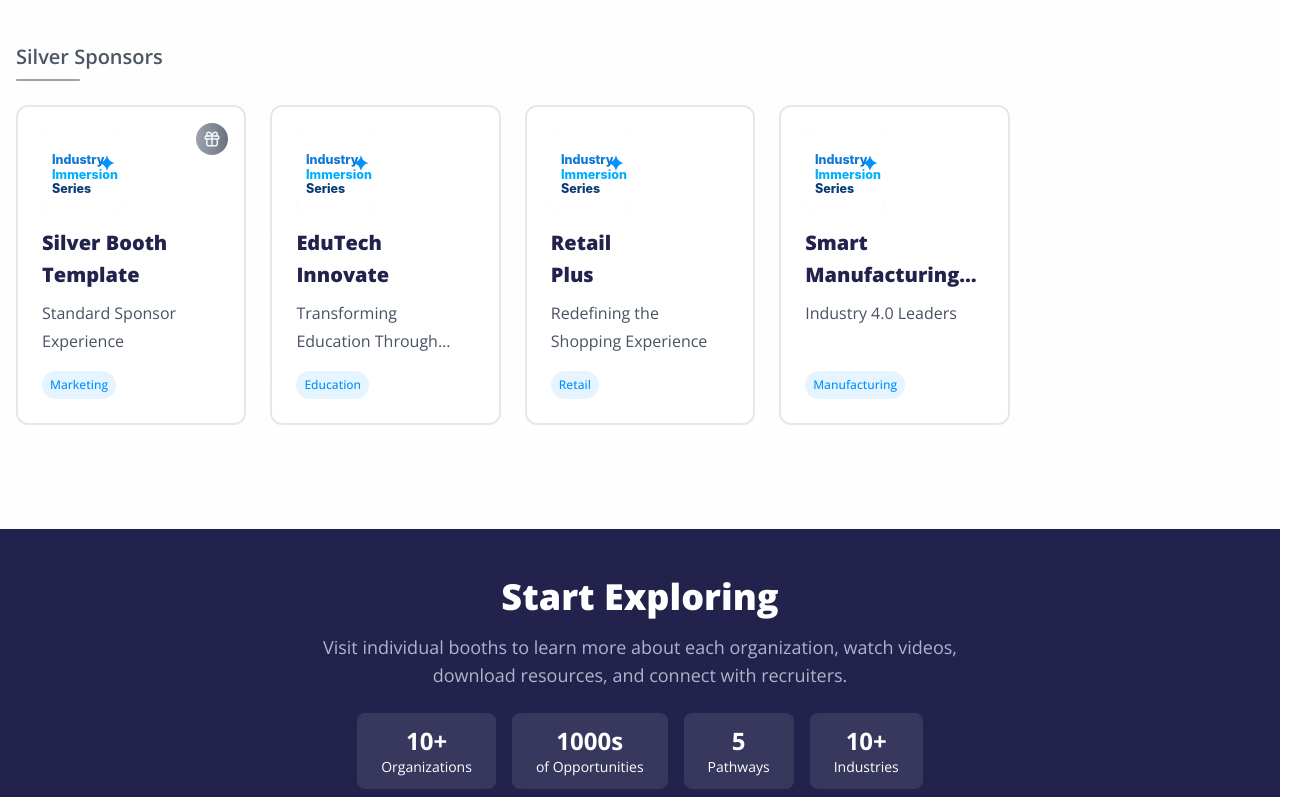
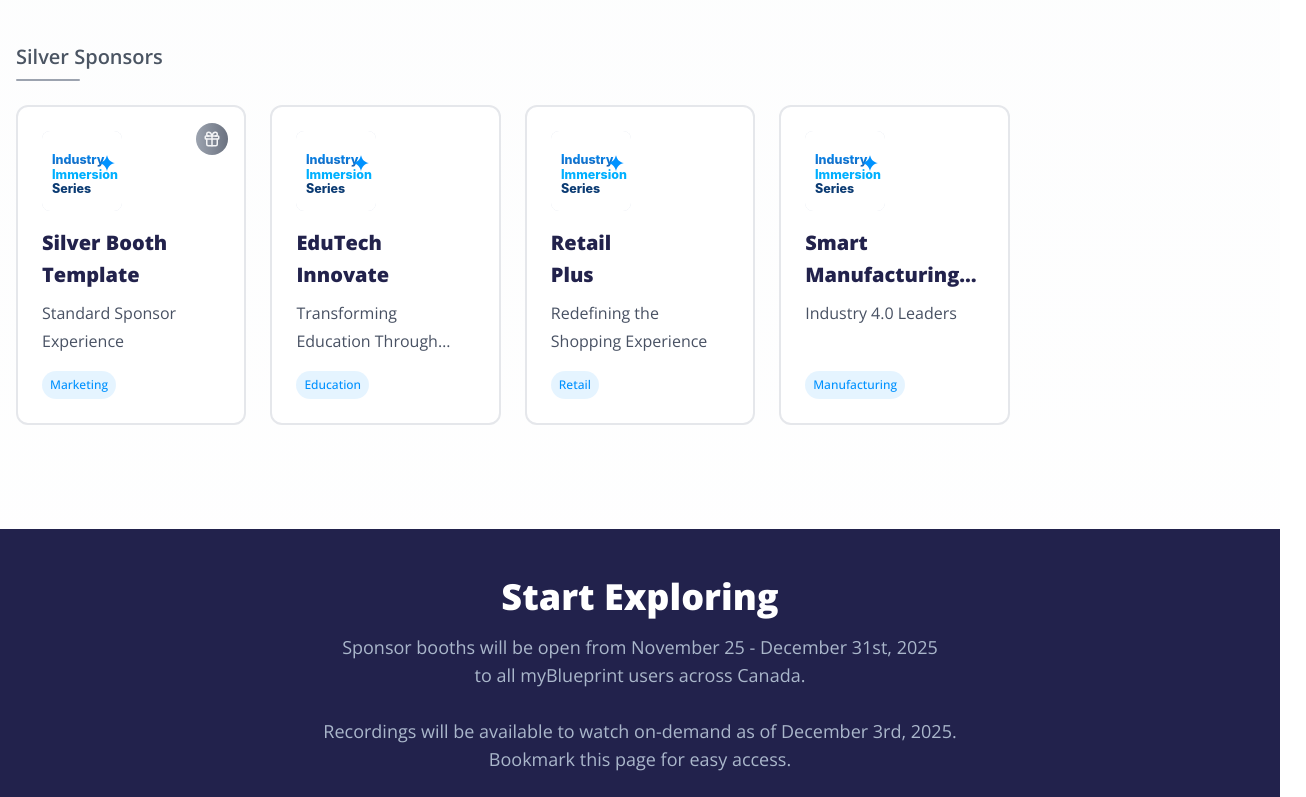
Before and after one commit to damianstory/booths-and-expohall, a Next.js app: page / in a window 1280 px wide. Shown: the part 2000-2797 px from the top of the page, 1306 px wide, since content can reach past the window. Built offline with nearby package versions, Linux system fonts and the light colour scheme.

Commit message:
Update ExpoHall and FilterBar components with new content and styling; enhance layout for improved user experience. Remove unused image files and update app paths in the manifest. Modify webpack runtime for better build performance.

```diff
--- a/src/components/expo/ExpoHall.tsx
+++ b/src/components/expo/ExpoHall.tsx
@@ -578,25 +578,38 @@ export default function ExpoHall() {
           <div className="max-w-7xl mx-auto px-4 text-center">
             <h2 className="text-4xl font-black mb-4">Start Exploring</h2>
             <p className="text-lg font-light text-neutral-3 mb-6 max-w-2xl mx-auto">
-              Visit individual booths to learn more about each organization, watch videos,
-              download resources, and connect with recruiters.
+              Sponsor booths will be open from November 25 - December 31st, 2025
+              <br />
+              to all myBlueprint users across Canada.
+              <br />
+              <br />
+              Recordings will be available to watch on-demand as of December 3rd, 2025.
+              <br />
+              Bookmark this page for easy access.
             </p>
-            <div className="flex flex-wrap gap-4 justify-center">
-              <div className="bg-white/10 backdrop-blur-sm rounded-lg px-6 py-3">
-                <span className="text-2xl font-bold">{sponsors.length}+</span>
+            <div className="flex justify-center">
+              <div className="bg-white/10 backdrop-blur-sm rounded-lg px-12 py-6 max-w-4xl w-full">
+                <div className="flex flex-wrap gap-8 justify-center items-center text-center">
+                  <div>
+                    <span className="text-2xl font-bold">10+</span>
                     <p className="text-sm">Organizations</p>
                   </div>
-              <div className="bg-white/10 backdrop-blur-sm rounded-lg px-6 py-3">
+                  <div className="hidden sm:block w-px h-8 bg-white/20"></div>
+                  <div>
                     <span className="text-2xl font-bold">1000s</span>
                     <p className="text-sm">of Opportunities</p>
                   </div>
-              <div className="bg-white/10 backdrop-blur-sm rounded-lg px-6 py-3">
+                  <div className="hidden sm:block w-px h-8 bg-white/20"></div>
+                  <div>
                     <span className="text-2xl font-bold">5</span>
                     <p className="text-sm">Pathways</p>
                   </div>
-              <div className="bg-white/10 backdrop-blur-sm rounded-lg px-6 py-3">
+                  <div className="hidden sm:block w-px h-8 bg-white/20"></div>
+                  <div>
                     <span className="text-2xl font-bold">10+</span>
                     <p className="text-sm">Industries</p>
+                  </div>
+                </div>
               </div>
             </div>
           </div>
--- a/src/components/expo/FilterBar.tsx
+++ b/src/components/expo/FilterBar.tsx
@@ -51,8 +51,9 @@ export default function FilterBar({
   return (
     <div className="relative bg-white rounded-xl shadow-lg p-6 mb-8">
       {/* Action Buttons Container - Responsive positioning */}
-      <div className="flex gap-3 mb-4 min-[800px]:absolute min-[800px]:top-4 min-[800px]:right-4 min-[800px]:mb-0 min-[800px]:flex-col min-[800px]:gap-2">
+      <div className="flex gap-3 mb-4 min-[800px]:absolute min-[800px]:top-4 min-[800px]:right-4 min-[800px]:mb-0 min-[800px]:flex-row-reverse min-[800px]:gap-2">
         {/* Prize Filter Toggle */}
+        <div className="relative group/tooltip">
           <button
             onClick={() => onPrizesOnlyChange(!showPrizesOnly)}
             className={showPrizesOnly
@@ -68,8 +69,14 @@ export default function FilterBar({
               }
             />
           </button>
+          <div className="absolute bottom-full left-1/2 transform -translate-x-1/2 mb-2 px-3 py-1.5 bg-gray-900 text-white text-xs rounded-lg whitespace-nowrap opacity-0 group-hover/tooltip:opacity-100 transition-opacity duration-200 pointer-events-none z-20">
+            Booths that have prizes
+            <div className="absolute top-full left-1/2 transform -translate-x-1/2 w-0 h-0 border-l-4 border-r-4 border-t-4 border-transparent border-t-gray-900"></div>
+          </div>
+        </div>
 
         {/* Random Booth Selector */}
+        <div className="relative group/tooltip">
           <button
             onClick={onRandomSelect}
             className="w-10 h-10 rounded-full flex items-center justify-center transition-all duration-200 ease-out group bg-transparent hover:bg-gradient-to-r hover:from-purple-500 hover:to-pink-500 border border-gray-400 hover:border-transparent z-10 hover:shadow-lg"
@@ -77,6 +84,11 @@ export default function FilterBar({
           >
             <Dices className="w-5 h-5 transition-colors duration-200 text-[#65738B] group-hover:text-white" />
           </button>
+          <div className="absolute bottom-full left-1/2 transform -translate-x-1/2 mb-2 px-3 py-1.5 bg-gray-900 text-white text-xs rounded-lg whitespace-nowrap opacity-0 group-hover/tooltip:opacity-100 transition-opacity duration-200 pointer-events-none z-20">
+            Random booth
+            <div className="absolute top-full left-1/2 transform -translate-x-1/2 w-0 h-0 border-l-4 border-r-4 border-t-4 border-transparent border-t-gray-900"></div>
+          </div>
+        </div>
       </div>
 
       {/* Post-Secondary Filter */}
```
Also changed, not shown: src/components/sections/Hero.tsx (+2 -2 lines), 1 other file (tests, documents, lock files or other folders). Lines whose indentation alone changed are shown as unchanged.
